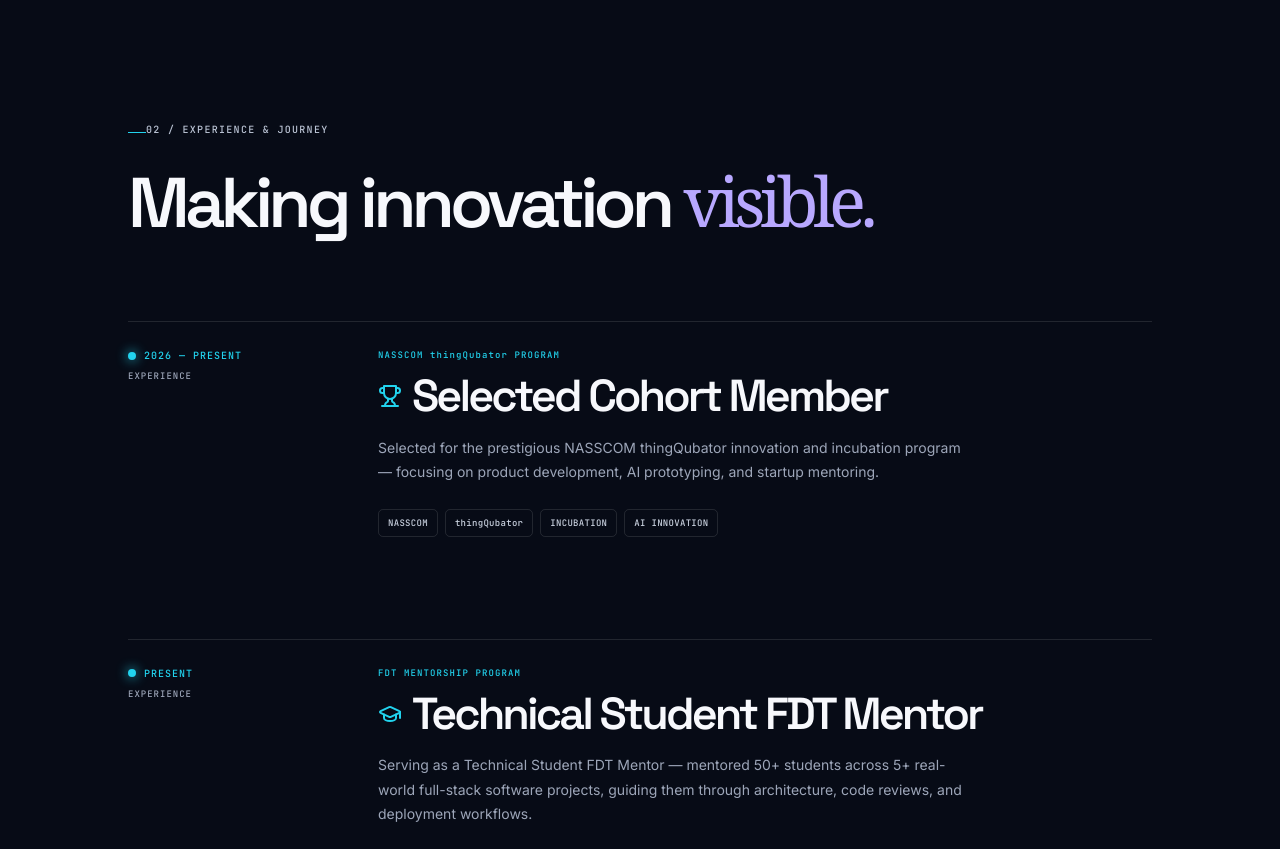
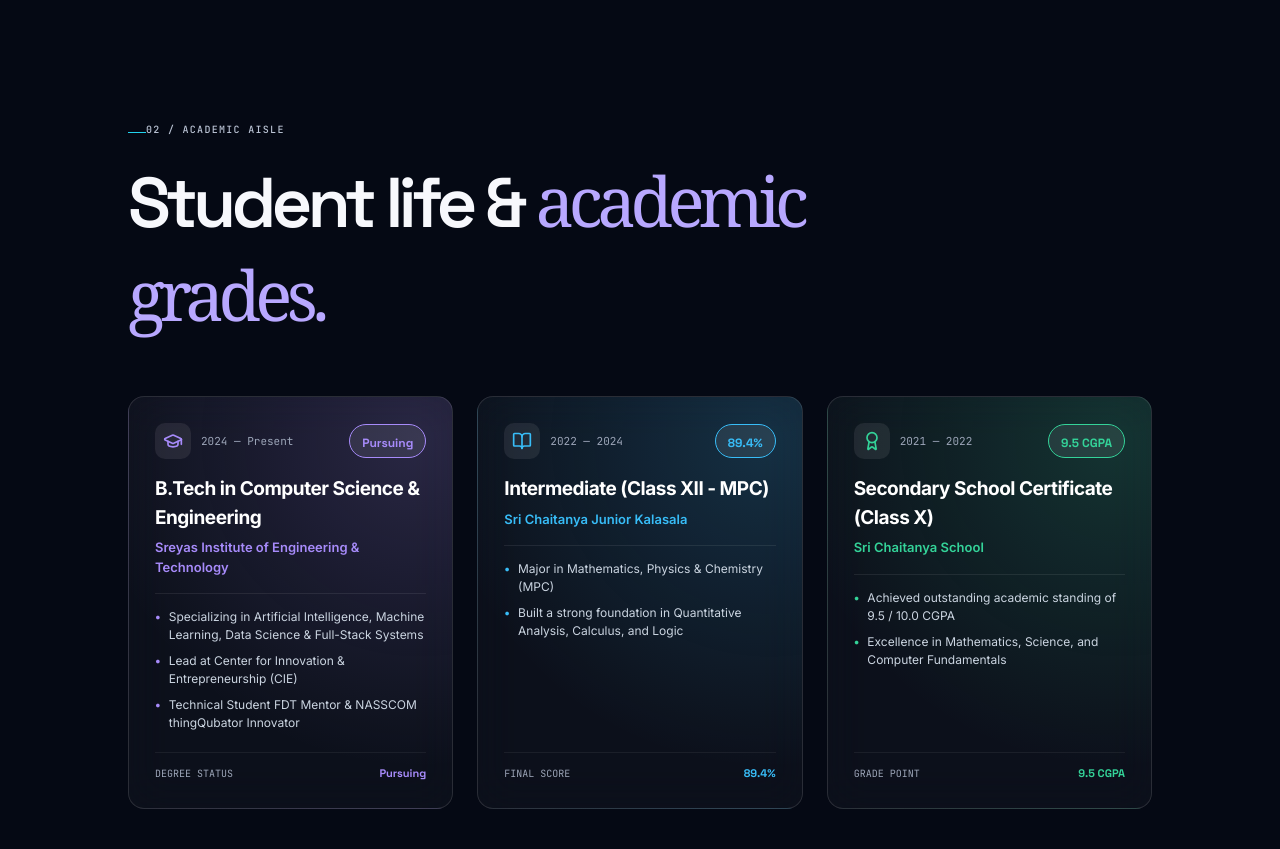
Before and after one commit to rishith-reddy-git/Portfolio, a Next.js app: page / in a window 1280 px wide. Shown: the part 1940-2789 px from the top of the page. Built offline with nearby package versions, Linux system fonts and the light colour scheme.

Commit message:
Add dedicated Education Academic Aisle section with 10th CGPA 9.5 and Intermediate 89.4% grades

```diff
--- a/components/portfolio.tsx
+++ b/components/portfolio.tsx
@@ -3,7 +3,7 @@
 import { AnimatePresence, motion, useScroll, useSpring } from "framer-motion";
 import { ArrowDown, ArrowUpRight, Check, ChevronLeft, ChevronRight, Command, Github, Instagram, Linkedin, Mail, Menu, Send, Sparkles, X } from "lucide-react";
 import { FormEvent, useEffect, useState } from "react";
-import { focusAreas, heroHighlights, navigation, projects, skillGroups, stats, timelineEntries, values, socialLinks, Project } from "../data/portfolio";
+import { focusAreas, heroHighlights, navigation, projects, skillGroups, stats, timelineEntries, values, socialLinks, Project, educationEntries } from "../data/portfolio";
 import { ResumeModal } from "./resume-modal";
 import { ProjectModal } from "./project-modal";
 
@@ -437,9 +437,84 @@
         </div>
       </section>
 
+      {/* Education Aisle Section */}
+      <section id="education" className="section education" style={{ borderBottom: "1px solid var(--line)", background: "rgba(255,255,255,0.01)" }}>
+        <SectionTitle eyebrow="02 / ACADEMIC AISLE" title="Student life &" emphasis="academic grades." />
+        <div style={{ display: "grid", gridTemplateColumns: "repeat(auto-fit, minmax(280px, 1fr))", gap: "24px", marginTop: "55px" }}>
+          {educationEntries.map((edu, index) => {
+            const Icon = edu.icon;
+            return (
+              <motion.article
+                key={edu.degree}
+                initial="hidden"
+                whileInView="visible"
+                viewport={{ once: true }}
+                variants={reveal}
+                transition={{ delay: index * 0.1 }}
+                style={{
+                  background: `radial-gradient(circle at 90% 10%, ${edu.accentGlow}, transparent 70%), rgba(255, 255, 255, 0.03)`,
+                  backdropFilter: "blur(20px)",
+                  borderRadius: "16px",
+                  border: "1px solid rgba(255, 255, 255, 0.12)",
+                  padding: "26px",
+                  display: "flex",
+                  flexDirection: "column",
+                  justifyContent: "space-between",
+                  transition: "transform 0.3s, border-color 0.3s",
+                }}
+              >
+                <div>
+                  <div style={{ display: "flex", justifyContent: "space-between", alignItems: "center", marginBottom: "16px" }}>
+                    <div style={{ display: "flex", alignItems: "center", gap: "10px" }}>
+                      <div style={{ background: "rgba(255,255,255,0.08)", borderRadius: "10px", padding: "8px", display: "flex" }}>
+                        <Icon size={20} style={{ color: edu.badgeColor }} />
+                      </div>
+                      <span style={{ fontSize: "11px", fontFamily: "var(--font-mono)", color: "var(--muted)" }}>
+                        {edu.period}
+                      </span>
+                    </div>
+                    <div style={{ background: "rgba(255,255,255,0.08)", border: `1px solid ${edu.badgeColor}`, borderRadius: "20px", padding: "4px 12px", textAlign: "center" }}>
+                      <span style={{ fontSize: "12px", fontWeight: 800, color: edu.badgeColor, fontFamily: "var(--font-space)" }}>
+                        {edu.grade}
+                      </span>
+                    </div>
+                  </div>
+
+                  <h3 style={{ fontSize: "19px", fontWeight: 700, margin: "0 0 6px", color: "#ffffff", letterSpacing: "-0.5px" }}>
+                    {edu.degree}
+                  </h3>
+
+                  <p style={{ fontSize: "13px", fontWeight: 600, color: edu.badgeColor, margin: "0 0 16px" }}>
+                    {edu.institution}
+                  </p>
+
+                  <div style={{ borderTop: "1px solid rgba(255,255,255,0.08)", paddingTop: "14px", display: "flex", flexDirection: "column", gap: "8px" }}>
+                    {edu.highlights.map((item) => (
+                      <div key={item} style={{ display: "flex", alignItems: "flex-start", gap: "8px", fontSize: "12px", color: "#cbd5e1", lineHeight: "1.5" }}>
+                        <span style={{ color: edu.badgeColor, fontWeight: 700 }}>•</span>
+                        <span>{item}</span>
+                      </div>
+                    ))}
+                  </div>
+                </div>
+
+                <div style={{ marginTop: "20px", paddingTop: "12px", borderTop: "1px solid rgba(255,255,255,0.06)", display: "flex", justifyContent: "space-between", alignItems: "center" }}>
+                  <span style={{ fontSize: "10px", fontFamily: "var(--font-mono)", color: "var(--muted)", textTransform: "uppercase" }}>
+                    {edu.gradeLabel}
+                  </span>
+                  <span style={{ fontSize: "11px", fontWeight: 700, color: edu.badgeColor, fontFamily: "var(--font-space)" }}>
+                    {edu.grade}
+                  </span>
+                </div>
+              </motion.article>
+            );
+          })}
+        </div>
+      </section>
+
       {/* Experience & Timeline Section */}
       <section id="experience" className="section experience">
-        <SectionTitle eyebrow="02 / EXPERIENCE & JOURNEY" title="Making innovation" emphasis="visible." />
+        <SectionTitle eyebrow="03 / EXPERIENCE & JOURNEY" title="Making innovation" emphasis="visible." />
         <div style={{ display: "flex", flexDirection: "column", gap: "28px" }}>
           {timelineEntries.map((entry, index) => {
             const Icon = entry.icon;
@@ -473,7 +548,7 @@
 
       {/* Skills Toolkit Section */}
       <section id="skills" className="section skills">
-        <SectionTitle eyebrow="03 / TOOLKIT" title="Comfortable with complexity." emphasis="Curious about everything." />
+        <SectionTitle eyebrow="04 / TOOLKIT" title="Comfortable with complexity." emphasis="Curious about everything." />
         <div className="skills-grid">
           {skillGroups.map((group, index) => (
             <motion.article key={group.title} initial="hidden" whileInView="visible" viewport={{ once: true }} variants={reveal} transition={{ delay: index * 0.06 }}>
@@ -491,7 +566,7 @@
 
       {/* Projects Section */}
       <section id="projects" className="section projects">
-        <SectionTitle eyebrow="04 / SELECTED WORK" title="Ideas, built into" emphasis="impact." />
+        <SectionTitle eyebrow="05 / SELECTED WORK" title="Ideas, built into" emphasis="impact." />
         <div className="project-grid" style={{ gridTemplateColumns: "1fr" }}>
           {projects.map((project, index) => (
             <motion.article
@@ -569,7 +644,7 @@
       {/* Focus / Impact Section */}
       <section className="section impact">
         <p className="eyebrow">
-          <span />05 / MOMENTUM
+          <span />06 / MOMENTUM
         </p>
         <div>
           {focusAreas.map(({ icon: Icon, title, copy }) => (
@@ -584,7 +659,7 @@
 
       {/* Contact Section */}
       <section id="contact" className="section contact">
-        <SectionTitle eyebrow="06 / CONTACT" title="Have an idea worth" emphasis="making?" />
+        <SectionTitle eyebrow="07 / CONTACT" title="Have an idea worth" emphasis="making?" />
         <div className="contact-layout">
           <div>
             <p>Open to thoughtful conversations, ambitious collaborations, and problems worth solving.</p>
--- a/data/portfolio.ts
+++ b/data/portfolio.ts
@@ -1,5 +1,5 @@
 import type { LucideIcon } from "lucide-react";
-import { BrainCircuit, Camera, Code2, Cpu, Database, Palette, Sparkles, Users, GraduationCap, Trophy, Briefcase } from "lucide-react";
+import { BrainCircuit, Camera, Code2, Cpu, Database, Palette, Sparkles, Users, GraduationCap, Trophy, Briefcase, BookOpen, Award } from "lucide-react";
 
 export type SkillGroup = { title: string; skills: string[] };
 
@@ -46,7 +46,7 @@
   email: "soodinirishithreddy@gmail.com",
 };
 
-export const navigation = ["Home", "About", "Experience", "Skills", "Projects", "Contact"];
+export const navigation = ["Home", "About", "Education", "Experience", "Skills", "Projects", "Contact"];
 
 export const focusAreas: Focus[] = [
   { icon: BrainCircuit, title: "Intelligence", copy: "Machine learning and predictive systems that transform signals into useful decisions." },
@@ -204,17 +204,82 @@
   { icon: Sparkles, text: "Continuous learning" },
 ];
 
+export const educationEntries = [
+  {
+    degree: "B.Tech in Computer Science & Engineering",
+    institution: "Sreyas Institute of Engineering & Technology",
+    period: "2024 — Present",
+    grade: "Pursuing",
+    gradeLabel: "Degree Status",
+    badgeColor: "#a78bfa",
+    accentGlow: "rgba(167, 139, 250, 0.18)",
+    highlights: [
+      "Specializing in Artificial Intelligence, Machine Learning, Data Science & Full-Stack Systems",
+      "Lead at Center for Innovation & Entrepreneurship (CIE)",
+      "Technical Student FDT Mentor & NASSCOM thingQubator Innovator"
+    ],
+    icon: GraduationCap,
+  },
+  {
+    degree: "Intermediate (Class XII - MPC)",
+    institution: "Sri Chaitanya Junior Kalasala",
+    period: "2022 — 2024",
+    grade: "89.4%",
+    gradeLabel: "Final Score",
+    badgeColor: "#38bdf8",
+    accentGlow: "rgba(56, 189, 248, 0.18)",
+    highlights: [
+      "Major in Mathematics, Physics & Chemistry (MPC)",
+      "Built a strong foundation in Quantitative Analysis, Calculus, and Logic"
+    ],
+    icon: BookOpen,
+  },
+  {
+    degree: "Secondary School Certificate (Class X)",
+    institution: "Sri Chaitanya School",
+    period: "2021 — 2022",
+    grade: "9.5 CGPA",
+    gradeLabel: "Grade Point",
+    badgeColor: "#34d399",
+    accentGlow: "rgba(52, 211, 153, 0.18)",
+    highlights: [
+      "Achieved outstanding academic standing of 9.5 / 10.0 CGPA",
+      "Excellence in Mathematics, Science, and Computer Fundamentals"
+    ],
+    icon: Award,
+  },
+];
+
 export const resumeData: ResumeSection[] = [
   {
     title: "Education",
     items: [
       {
         heading: "B.Tech in Computer Science & Engineering",
-        subheading: "Focus on AI, Data Science & Full-Stack Development",
+        subheading: "Sreyas Institute of Engineering & Technology",
         period: "2024 — Present",
         details: [
-          "Relevant Coursework: Machine Learning, Data Structures & Algorithms, Database Systems, Web Development, Object-Oriented Programming.",
+          "Specializing in AI, Data Science & Full-Stack Development.",
+          "Relevant Coursework: Machine Learning, Data Structures & Algorithms, Database Systems, Web Development.",
           "Active leader at the Center for Innovation & Entrepreneurship (CIE)."
+        ]
+      },
+      {
+        heading: "Intermediate (Class XII - MPC)",
+        subheading: "Sri Chaitanya Junior Kalasala",
+        period: "2022 — 2024",
+        details: [
+          "Percentage: 89.4%",
+          "Focused on Mathematics, Physics, and Chemistry (MPC)."
+        ]
+      },
+      {
+        heading: "Secondary School Certificate (Class X)",
+        subheading: "Sri Chaitanya School",
+        period: "2021 — 2022",
+        details: [
+          "CGPA: 9.5 / 10.0",
+          "Completed secondary education with distinction in science and mathematics."
         ]
       }
     ]
```
